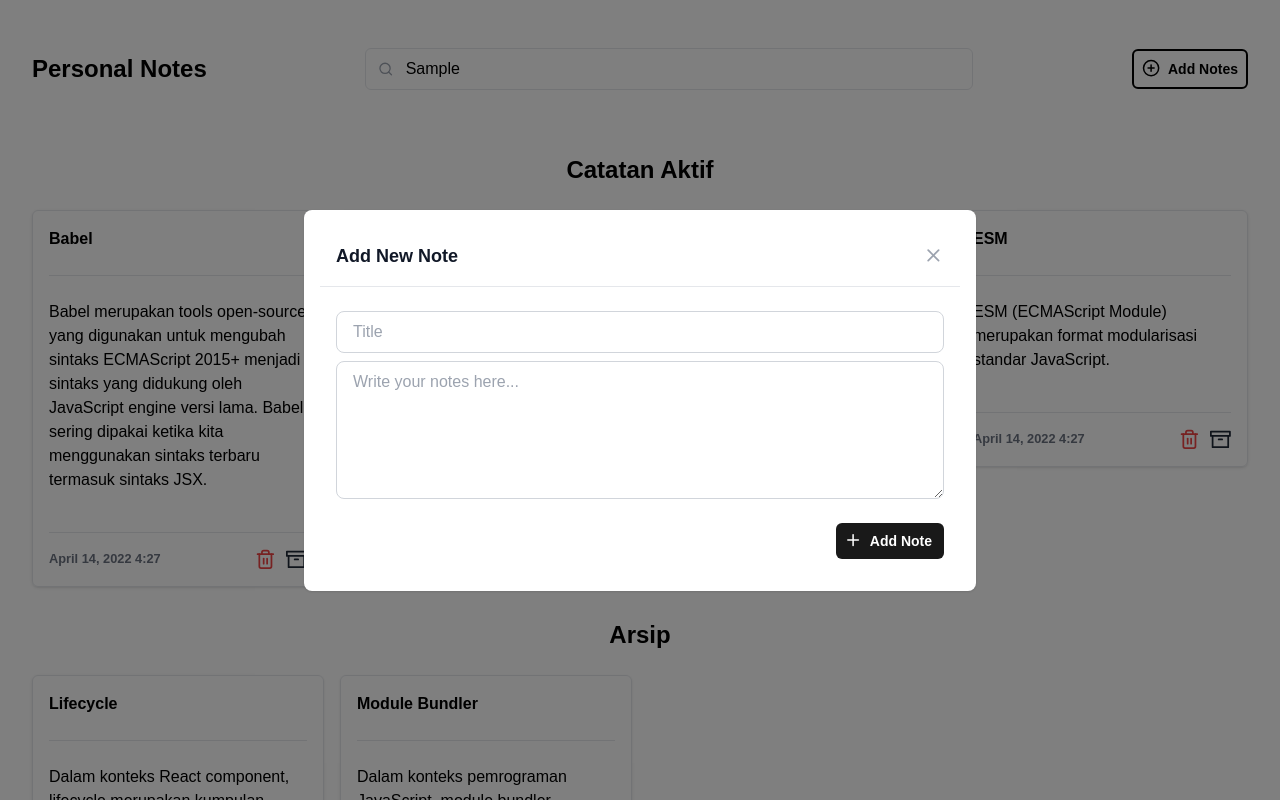
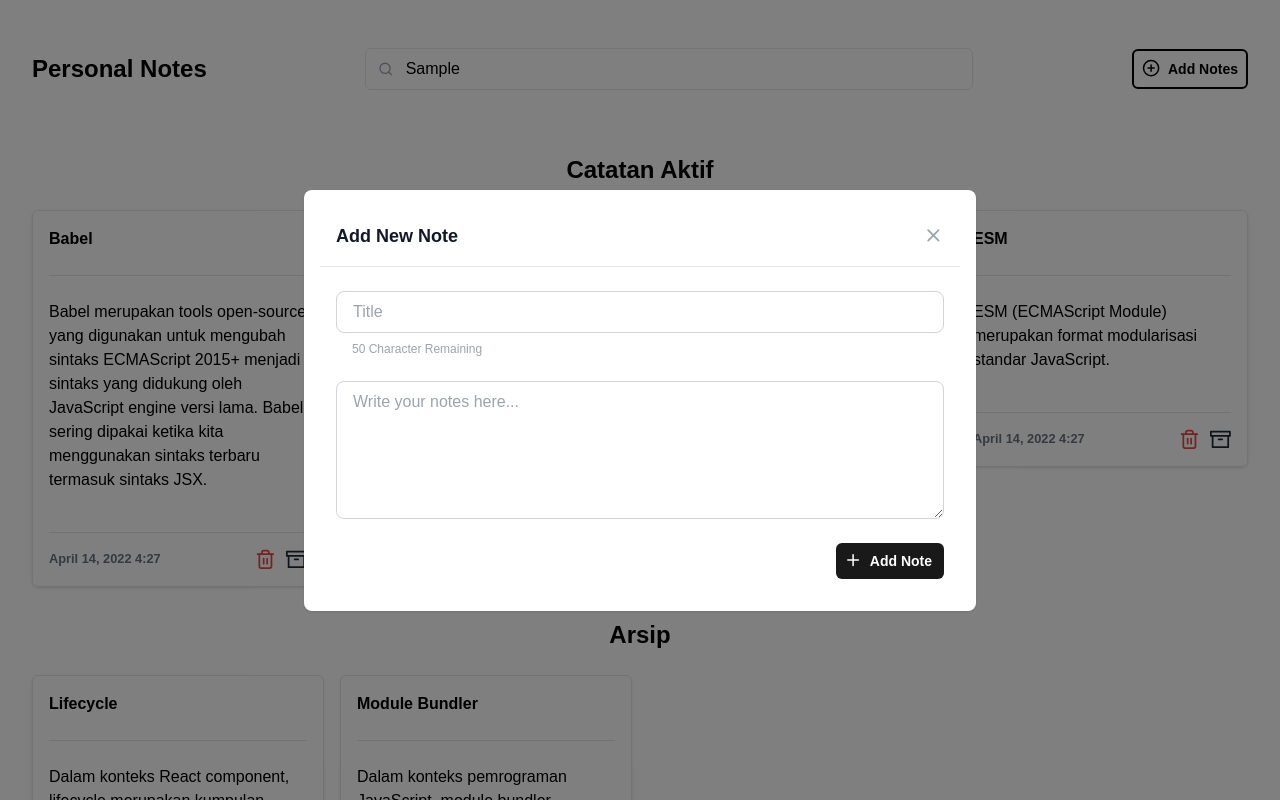
Before and after one commit to Aldi-H/dicoding-note-app, a React (Vite) app: page / in a window 1280 px wide. Both pictures are taken after typing "Sample" into the empty fields and a click on the button "Add Notes". Shown: the top 800 px of the page. Built offline with nearby package versions, Linux system fonts and the light colour scheme.

Commit message:
Refactor NoteItem component to use props for note data

```diff
--- a/src/App.tsx
+++ b/src/App.tsx
@@ -1,6 +1,7 @@
 import { useState } from "react";
 
-import { initialData } from "./lib/NotesData";
+import { nanoid } from "nanoid";
+import { initialData, Note } from "./lib/NotesData";
 
 import Header from "./components/Header";
 import Modal from "./components/Modal";
@@ -9,23 +10,46 @@ import NoteLists from "./components/NoteLists";
 import "./App.css";
 
 function App() {
+  const [notes, setNotes] = useState<Note[]>(initialData);
   const [isModalOpen, setIsModalOpen] = useState(false);
 
   const handleToggleModal = () => {
     setIsModalOpen((prev) => !prev);
   };
 
+  const handleAddNote = (newNote: { title: string; body: string }) => {
+    const createdAt = new Date().toISOString();
+    const note = {
+      id: nanoid(),
+      title: newNote.title,
+      body: newNote.body,
+      createdAt: createdAt,
+      archived: false,
+    };
+
+    const updatedNotes = [...notes, note];
+    setNotes(updatedNotes);
+
+    console.log(updatedNotes);
+
+    handleToggleModal();
+  };
+
   return (
     <div className="m-auto max-w-screen-xl">
-      <Modal isOpen={isModalOpen} onClose={handleToggleModal} />
+      <Modal
+        isOpen={isModalOpen}
+        onClose={handleToggleModal}
+        handleAddNote={handleAddNote}
+      />
       <Header onOpenModal={handleToggleModal} />
       <div>
         <NoteLists
-          notes={initialData.filter((note) => !note.archived)}
+          notes={notes.filter((note) => !note.archived)}
           noteSection="Catatan Aktif"
         />
         <NoteLists
-          notes={initialData.filter((note) => note.archived)}
+          notes={notes.filter((note) => note.archived)}
           noteSection="Arsip"
         />
       </div>
--- a/src/components/Modal.tsx
+++ b/src/components/Modal.tsx
@@ -1,14 +1,26 @@
 import { MouseEvent } from "react";
 
 import { FiPlus, FiX } from "react-icons/fi";
+import { useNoteForm } from "../lib/useNoteForm";
+
 import Button from "./Button";
 
 interface ModalProps {
   isOpen: boolean;
+  handleAddNote: (note: { title: string; body: string }) => void;
   onClose: () => void;
 }
 
-const Modal = ({ isOpen, onClose }: ModalProps) => {
+const Modal = ({ isOpen, handleAddNote, onClose }: ModalProps) => {
+  const {
+    noteTitle,
+    noteContent,
+    titleCharacterLimit,
+    onHandleChangeTitle,
+    onHandleChangeContent,
+    onHandleAddNote,
+  } = useNoteForm();
+
   if (!isOpen) return null;
 
   const handleOutsideClick = (_e: MouseEvent<HTMLDivElement>) => {
@@ -42,15 +54,24 @@ const Modal = ({ isOpen, onClose }: ModalProps) => {
 
         {/* Modal Body */}
         <div className="p-4">
-          <input
-            type="text"
-            placeholder="Title"
-            className="focus:ring-primary-500 my-2 block w-full rounded-lg border border-gray-300 px-4 py-2 text-gray-700 focus:outline-none"
-          />
+          <div className="flex flex-col pb-4">
+            <input
+              type="text"
+              placeholder="Title"
+              className="focus:ring-primary-500 my-2 block w-full rounded-lg border border-gray-300 px-4 py-2 text-gray-700 focus:outline-none"
+              value={noteTitle}
+              onChange={onHandleChangeTitle}
+            />
+            <small className="px-4 text-left text-xs font-medium text-gray-400">
+              {titleCharacterLimit - noteTitle.length} Character Remaining
+            </small>
+          </div>
           <textarea
             rows={5}
             placeholder="Write your notes here..."
             className="focus:ring-primary-500 my-2 block w-full rounded-lg border border-gray-300 px-4 py-2 text-gray-700 focus:outline-none"
+            value={noteContent}
+            onChange={onHandleChangeContent}
           />
         </div>
         {/* End of Modal Body */}
@@ -61,6 +82,7 @@ const Modal = ({ isOpen, onClose }: ModalProps) => {
             icon={<FiPlus size="1.3em" />}
             buttonName="Add Note"
             className="bg-black/90 pr-3 text-white hover:bg-black/85"
+            buttonAction={() => onHandleAddNote(handleAddNote)}
           />
         </div>
         {/* End of Modal Footer */}
--- a/src/components/NoteLists.tsx
+++ b/src/components/NoteLists.tsx
@@ -20,6 +20,7 @@ const NoteLists = ({ notes, noteSection }: NoteListsProps) => {
           notes.map((note) => {
             return (
               <NoteItem
+                key={note.id}
                 noteTitle={note.title}
                 noteContent={note.body}
                 noteDate={formatDate(note.createdAt)}
--- /dev/null
+++ b/src/lib/useNoteForm.ts
@@ -0,0 +1,41 @@
+import { ChangeEvent, useState } from "react";
+
+export const useNoteForm = (title = "", content = "") => {
+  const [noteTitle, setNoteTitle] = useState<string>(title);
+  const [noteContent, setNoteContent] = useState<string>(content);
+  const titleCharacterLimit = 50;
+
+  const onHandleChangeTitle = (e: ChangeEvent<HTMLInputElement>) => {
+    if (titleCharacterLimit - e.target.value.length >= 0) {
+      setNoteTitle(e.target.value);
+    }
+
+    // setNoteTitle(e.target.value.slice(0, titleCharacterLimit));
+  };
+
+  const onHandleChangeContent = (e: ChangeEvent<HTMLTextAreaElement>) => {
+    setNoteContent(e.target.value);
+  };
+
+  const onHandleAddNote = (
+    handleAddNote: (note: { title: string; body: string }) => void,
+  ) => {
+    if (noteTitle.trim().length && noteContent.trim().length > 0) {
+      handleAddNote({
+        title: noteTitle,
+        body: noteContent,
+      });
+      setNoteTitle("");
+      setNoteContent("");
+    }
+  };
+
+  return {
+    noteTitle,
+    noteContent,
+    titleCharacterLimit,
+    onHandleChangeTitle,
+    onHandleChangeContent,
+    onHandleAddNote,
+  };
+};
```
